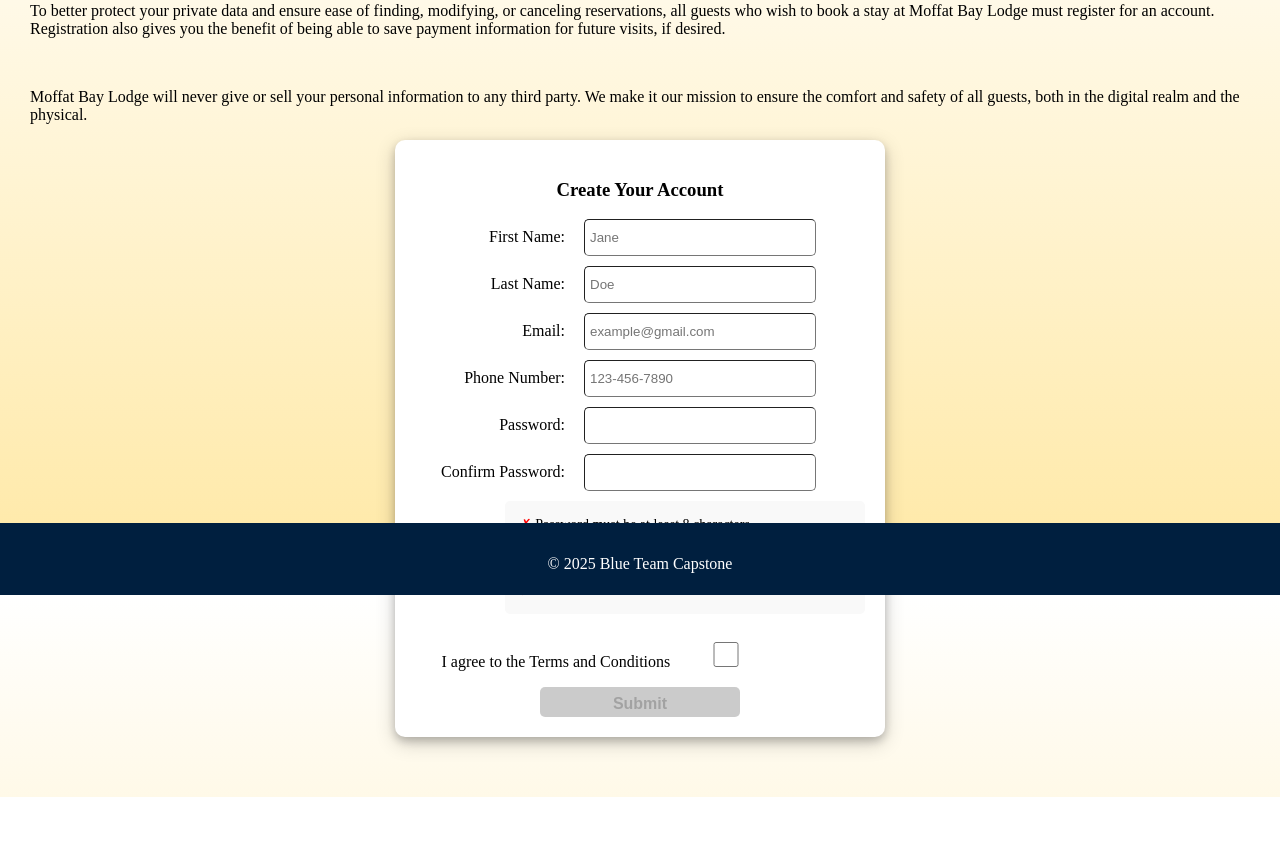
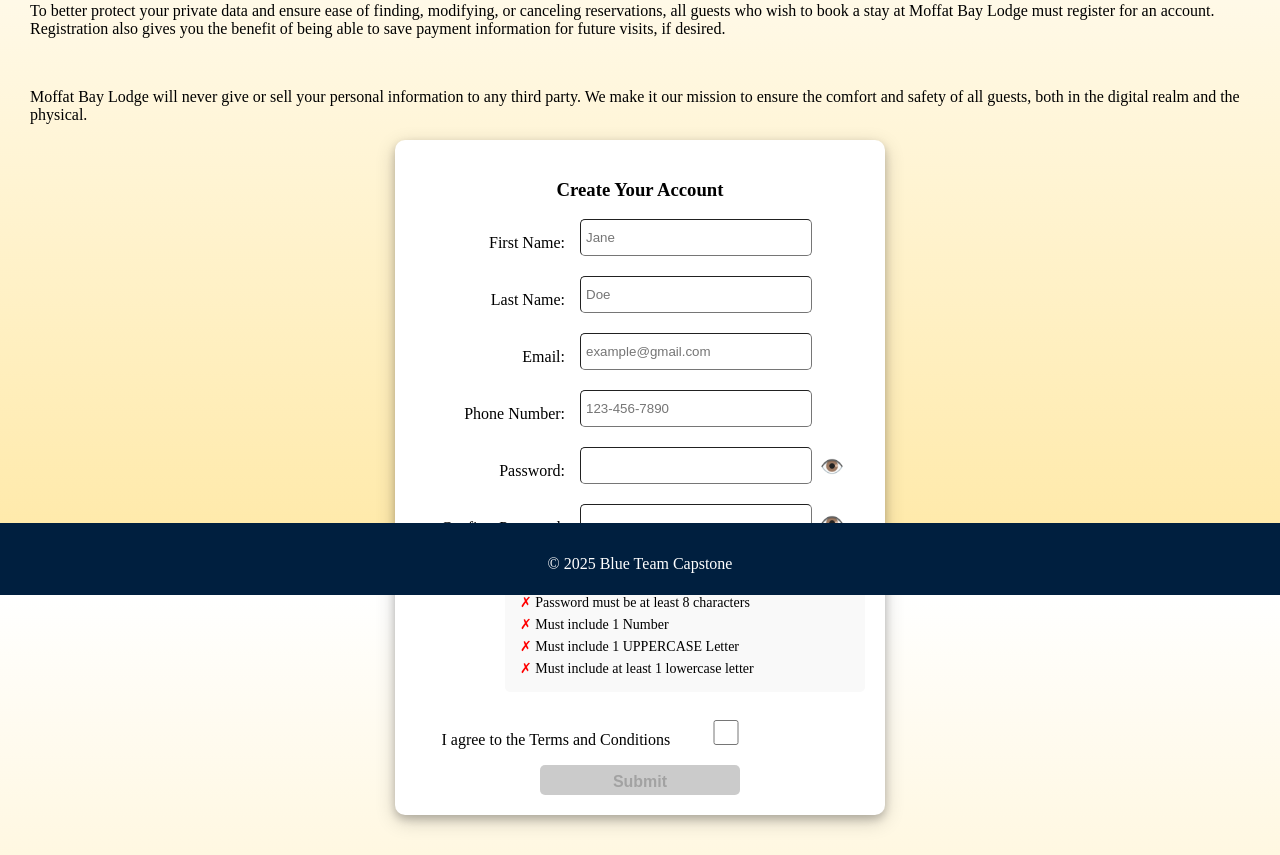
Before and after one commit to jessmonnier/moffatbay, a Django app: page /register/ in a window 1280 px wide. Shown: the part 205-1060 px from the top of the page. Before the commit the page ends 1002 px from the top, so only its background shows below. Run offline with Django 5.2, Linux system fonts and the light colour scheme.

Commit message:
minor tweaks

```diff
--- a/web/static/web/style.css
+++ b/web/static/web/style.css
@@ -324,6 +324,30 @@ footer {
     border-radius: 5px;
 }
 
+.form-row {
+    display: flex;
+    align-items: center;
+    margin-bottom: 10px;
+}
+
+.form-row label {
+    width: 150px;
+    text-align: right;
+    padding-right: 15px;
+}
+
+.form-row input {
+    width: 220px;
+    padding: 5px;
+    height: 25px;
+    border-radius: 5px;
+}
+
+.input-with-toggle {
+    display: flex;
+    align-items: center;
+    gap: 8px;
+}
 
 .passwordRequirments{
     font-size: 12px;
--- a/web/templates/pages/register.html
+++ b/web/templates/pages/register.html
@@ -37,25 +37,44 @@ Developed October thru December of 2025
         {# Registration Panel #}
         <div class = "registerPanel">
             <h3>Create Your Account</h3>
-            <form method = "POST"  id ="registerForm" action ="{% url 'register' %}">
-                    {% csrf_token %}
-                <label> First Name: </label>
-                <input type = "text" name = "first_name" placeholder = "Jane">
-                <br>
-                <label> Last Name: </label>
-                <input type = "text" name = "last_name" placeholder = "Doe">
-                <br>
-                <label> Email: </label>
-                <input type = "Email" name = "email" placeholder = "example@gmail.com">
-                <br>
-                <label> Phone Number: </label>
-                <input type = "text" name = "phone_number" placeholder = "123-456-7890">
-                <br>
-                <label> Password:</label>
-                <input type = "password" name = "password" id="password">
-                <br>
-                <label> Confirm Password:</label>
-                <input id="confirm" type="password" name="confirm_password">
+            <form method="POST" id="registerForm" action="{% url 'register' %}">
+                {% csrf_token %}
+
+                <div class="form-row">
+                    <label>First Name:</label>
+                    <input type="text" name="first_name" placeholder="Jane">
+                </div>
+
+                <div class="form-row">
+                    <label>Last Name:</label>
+                    <input type="text" name="last_name" placeholder="Doe">
+                </div>
+
+                <div class="form-row">
+                    <label>Email:</label>
+                    <input type="email" name="email" placeholder="example@gmail.com">
+                </div>
+
+                <div class="form-row">
+                    <label>Phone Number:</label>
+                    <input type="text" name="phone_number" placeholder="123-456-7890">
+                </div>
+
+                <div class="form-row">
+                    <label>Password:</label>
+                    <div class="input-with-toggle">
+                        <input type="password" name="password" id="password" required>
+                        <span id="toggleFirstPassword" class="account-password-toggle">👁️</span>
+                    </div>
+                </div>
+
+                <div class="form-row">
+                    <label>Confirm Password:</label>
+                    <div class="input-with-toggle">
+                        <input type="password" name="confirm_password" id="confirm_password" required>
+                        <span id="toggleSecondPassword" class="account-password-toggle">👁️</span>
+                    </div>
+                </div>
                 <br>
 
                 {# Password requirements #}
@@ -76,7 +95,7 @@ Developed October thru December of 2025
 
         <script>
             const pwd = document.getElementById("password");
-            const confirmPwd = document.getElementById("confirm");
+            const confirmPwd = document.getElementById("confirm_password");
             const submitBtn = document.getElementById("submitButton");
             const termsCheckbox = document.querySelector("input[name='agreedToTerms']");
             const firstName = document.querySelector("input[name='first_name']");
@@ -133,6 +152,24 @@ Developed October thru December of 2025
             });
             termsCheckbox.addEventListener("change", validate);
 
+            // --- Password Show/Hide Toggle ---
+            function setupToggle(toggleId, inputId) {
+                const toggle = document.getElementById(toggleId);
+                const input = document.getElementById(inputId);
+
+                toggle.addEventListener("click", () => {
+                    const type = input.type === "password" ? "text" : "password";
+                    input.type = type;
+                    toggle.textContent = type === "password" ? "👁️" : "🙈";
+                    toggle.title = type === "password" ? "Show password" : "Hide password";
+                });
+            }
+
+            // Set up all three toggles
+            setupToggle("toggleFirstPassword", "password");
+            setupToggle("toggleSecondPassword", "confirm_password");
+
+
             // Start with button disabled
             submitBtn.disabled = true;
         </script>
```
Also changed, not shown: web/templates/pages/confirmation.html (+11 -12 lines), web/views/reservation_extended_views.py (+25 -1 lines).
